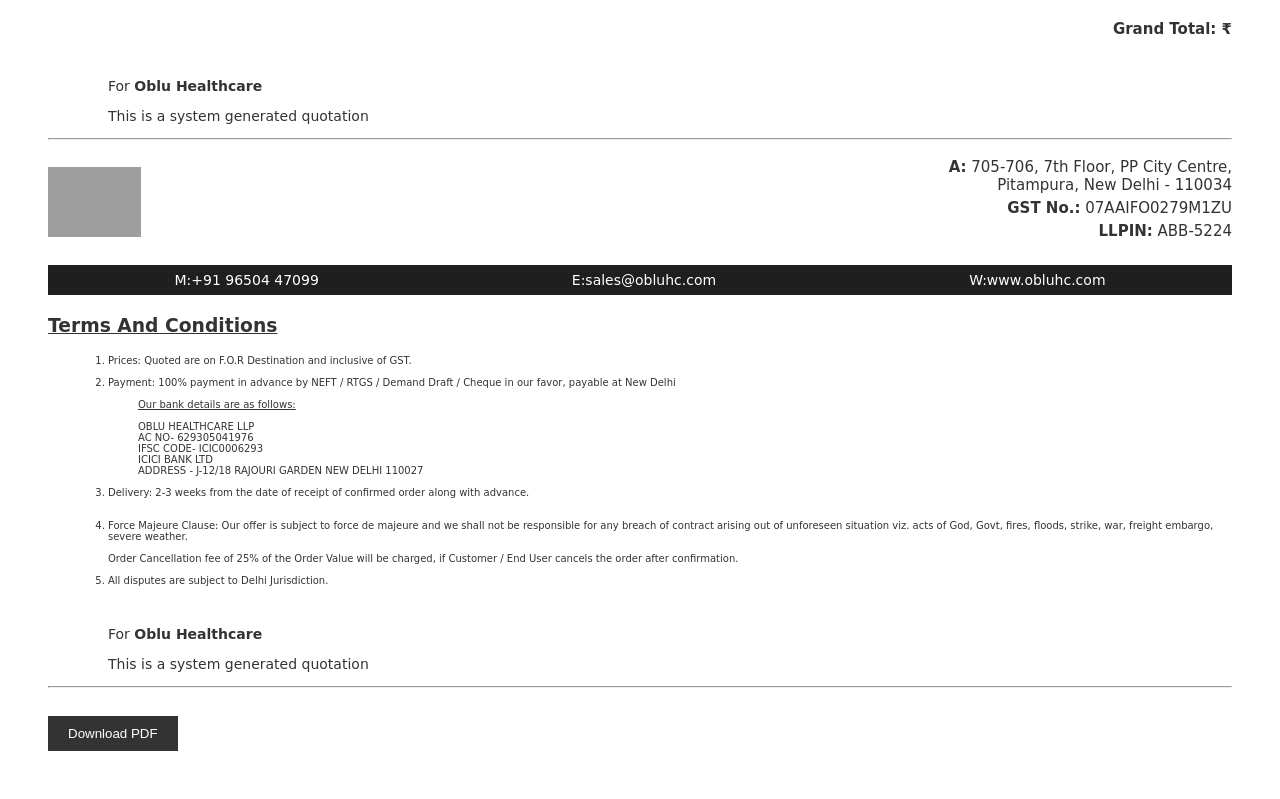
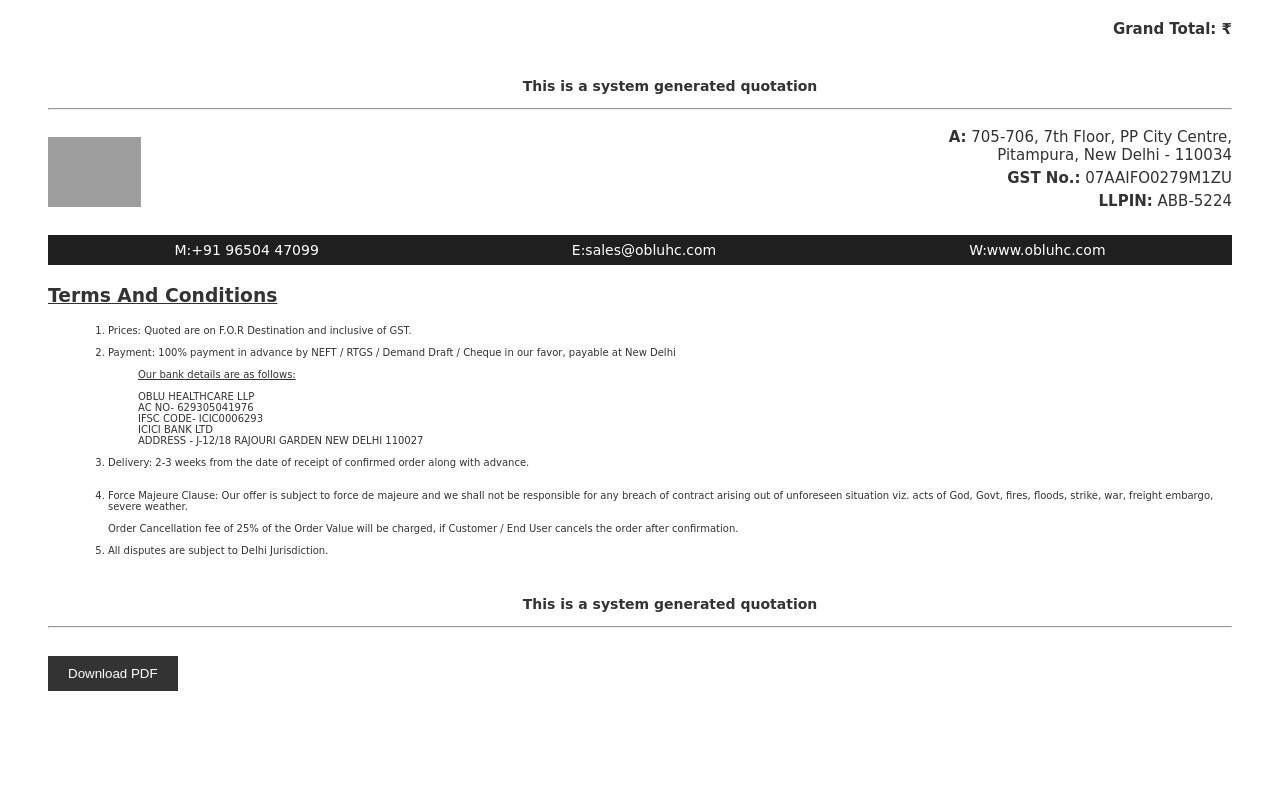
Before and after one commit to Abhijay-Sharma/ObluMerge, a Django app: template quotations/templates/quotations/quotation_detail.html in a window 1280 px wide. Shown: the part 424-1223 px from the top of the page. After the commit the page ends 1115 px from the top, so only its background shows below. Run offline with Django 5.2, Linux system fonts and the light colour scheme; the template is opened without the code that fills it, so the values that code supplies are empty; some libraries are stand-ins or nearby versions; grey boxes are pictures that could not be loaded.

Commit message:
aligning signature div

```diff
--- a/quotations/templates/quotations/quotation_detail.html
+++ b/quotations/templates/quotations/quotation_detail.html
@@ -88,6 +88,7 @@
             margin-top: 40px;
             margin-left: 60px;
             font-size: 14px;
+            text-align: center;
         }
 
         .signature img {
@@ -218,8 +219,7 @@
     </div>
 
     <div class="signature">
-    <p>For <strong>Oblu Healthcare</strong></p>
-    <p>This is a system generated quotation</p>
+    <p><strong>This is a system generated quotation</strong></p>
 </div>
 
     <hr>
@@ -284,8 +284,7 @@
     </div>
 
     <div class="signature">
-        <p>For <strong>Oblu Healthcare</strong></p>
-        <p>This is a system generated quotation</p>
+        <p><strong>This is a system generated quotation</strong></p>
     </div>
 
     <hr>
```
